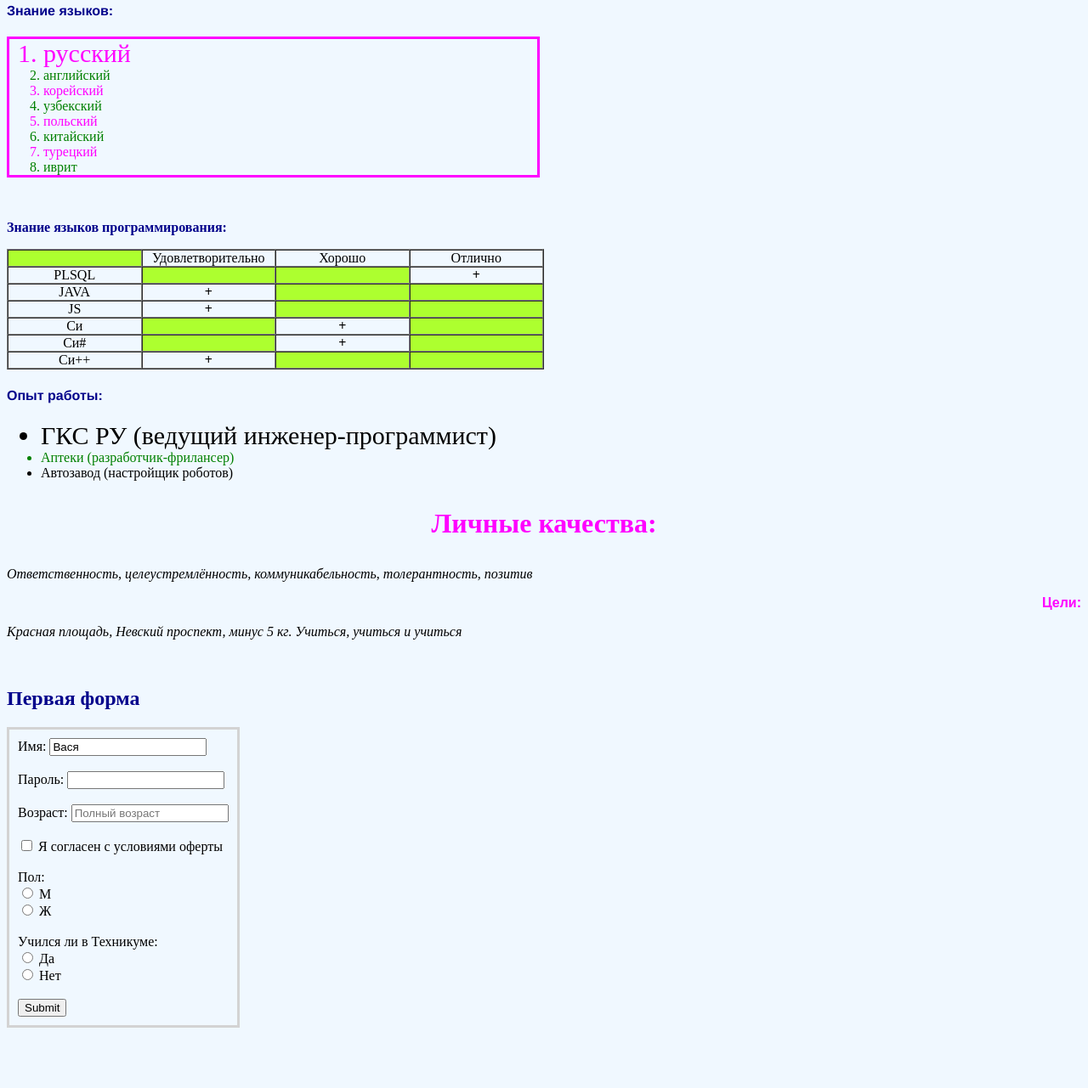
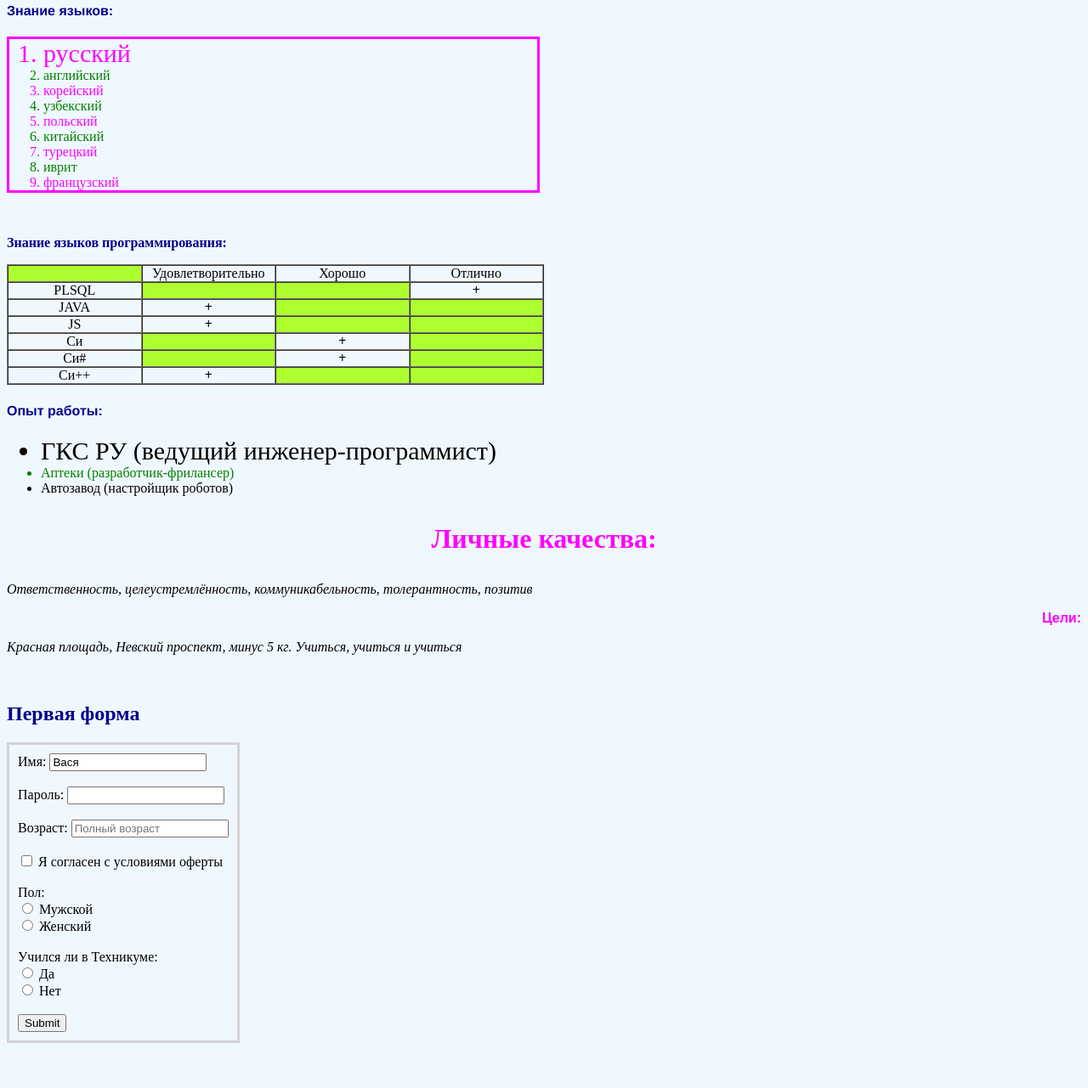
Before and after one commit to ttbttbtt/ttb, a plain HTML site: page index.html in a window 1280 px wide. Shown: the part 707-1988 px from the top of the page at 85% size. Drawn offline with Linux system fonts and the light colour scheme.

Commit message:
more texts

```diff
--- a/index.html
+++ b/index.html
@@ -53,6 +53,8 @@
         <li>китайский</li>
         <li>турецкий</li>
         <li>иврит</li>
+        <li>французский</li>
+
     </ol>
 
     <br>
@@ -152,11 +154,11 @@
         Пол:
         <label>
             <input type="radio" name="gender" value="male">
-            М
+            Мужской
         </label>
         <label>
             <input type="radio" name="gender" value="female">
-            Ж
+            Женский
         </label>
 
         <br>
```
